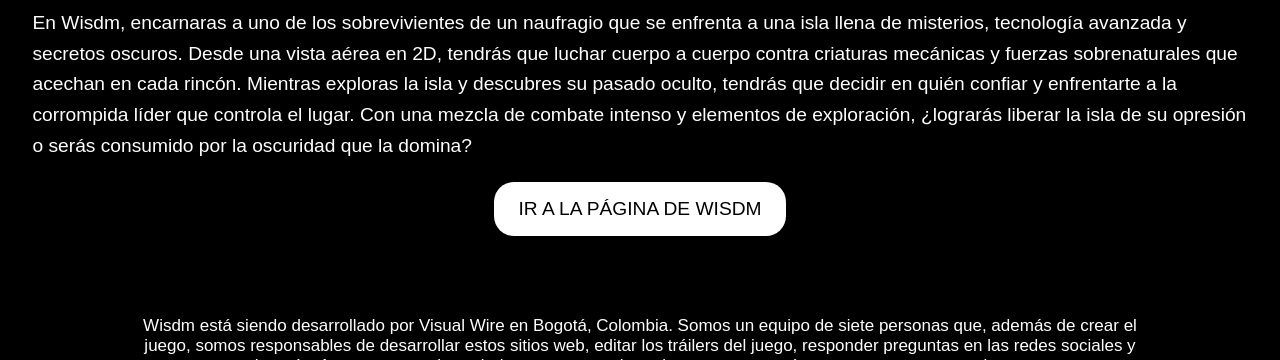
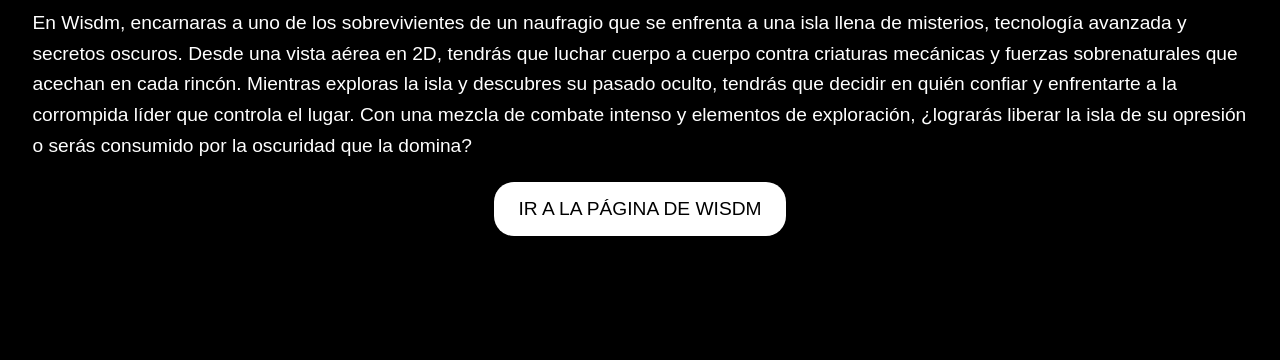
Before and after one commit to juanemm7777/visual-wire, a plain HTML site: page Juegos.html in a window 1280 px wide. Shown: the part 317-677 px from the top of the page. Drawn offline with Linux system fonts and the light colour scheme.

Commit message:
Update Juegos.html

```diff
--- a/Juegos.html
+++ b/Juegos.html
@@ -72,7 +72,6 @@
 </main>
 
     <footer>
-        <p class="informacionpie">Wisdm está siendo desarrollado por Visual Wire en Bogotá, Colombia. Somos un equipo de siete personas que, además de crear el juego, somos responsables de desarrollar estos sitios web, editar los tráilers del juego, responder preguntas en las redes sociales y mucho más. Aunque es mucho trabajo, nos encanta hacerlo y nos encantaría que nos apoyaras en el proceso.</p>
 
   <div class="instagram-icon2">
     <a href="https://www.instagram.com/visualwirestudio" target="_blank">
```
